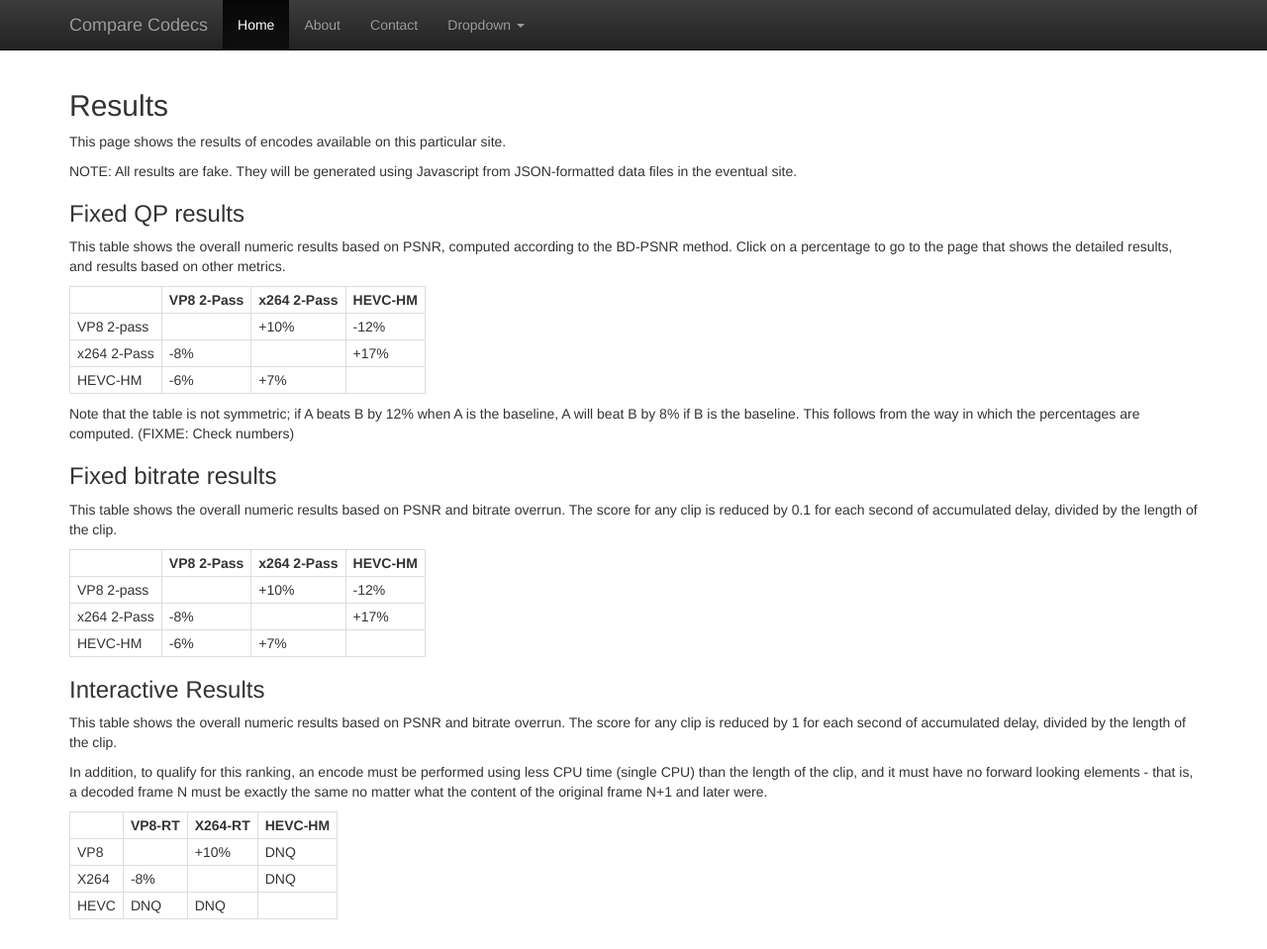
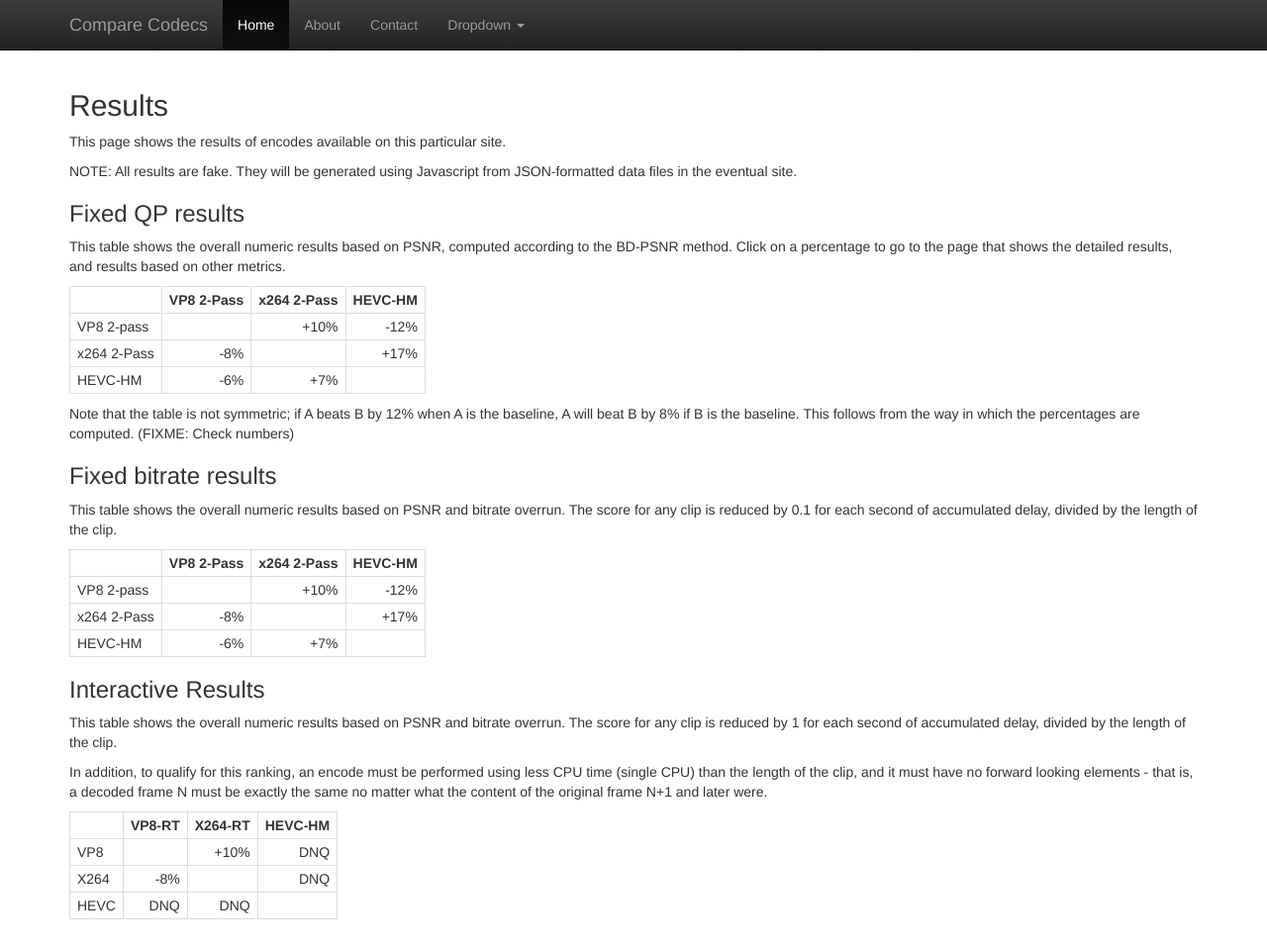
Before and after one commit to google/compare-codecs, a Jekyll site: the page built from website/results/index.md, in a window 1280 px wide and 959 px high. Shown: the whole window at 99% size. Built offline with Jekyll 4.4.1, drawn with Linux system fonts in a browser that asks for light colours; nearby versions of some CDN libraries.

Commit message:
Tweak table styles. modified:   website/css/theme.css modified:   website/results/index.md

```diff
--- a/website/css/theme.css
+++ b/website/css/theme.css
@@ -24,5 +24,16 @@ th {}
 table {}
 
 table + p {
+  /* Whitespace between tables and
+   * paragraphs.
+   ------------------------------- */
   margin-top: 10px;
 }
+
+.td-right td + td {
+  /* Right-aligns table cell data
+   * for cells not in column 1.
+   * Useful for numeric values.
+   ------------------------------- */
+  text-align: right;
+}
--- a/website/results/index.md
+++ b/website/results/index.md
@@ -23,7 +23,7 @@ detailed results, and results based on other metrics.
 | VP8 2-pass  |            |        +10% |    -12% |
 | x264 2-Pass |        -8% |             |    +17% |
 | HEVC-HM     |        -6% |         +7% |         |
-
+{:.td-right}
 
 Note that the table is not symmetric; if A beats B by 12% when A is the
 baseline, A will beat B by 8% if B is the baseline. This follows from the way
@@ -42,6 +42,7 @@ accumulated delay, divided by the length of the clip.
 | VP8 2-pass  |            |        +10% |    -12% |
 | x264 2-Pass |        -8% |             |    +17% |
 | HEVC-HM     |        -6% |         +7% |         |
+{:.td-right}
 
 
 ### Interactive Results
@@ -61,3 +62,4 @@ no matter what the content of the original frame N+1 and later were.
 | VP8  |        |    +10% |     DNQ |
 | X264 |    -8% |         |     DNQ |
 | HEVC |    DNQ |     DNQ |         |
+{:.td-right}
```
